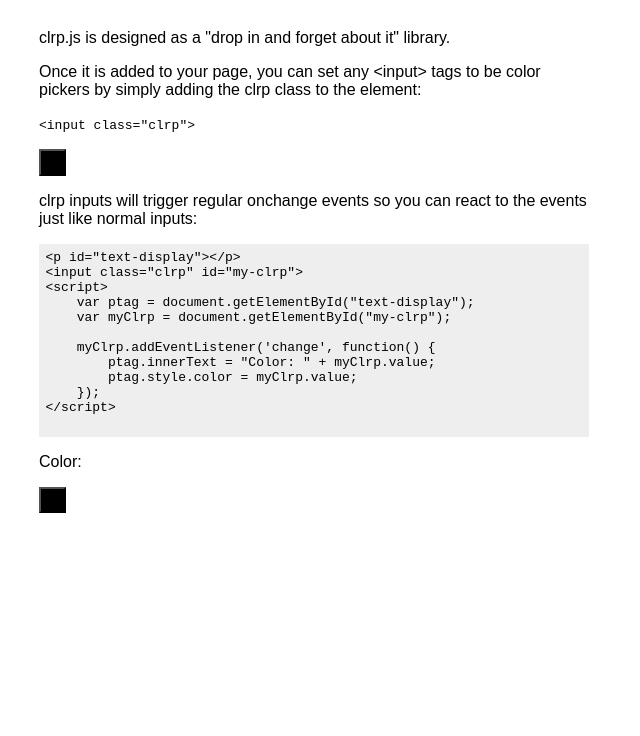
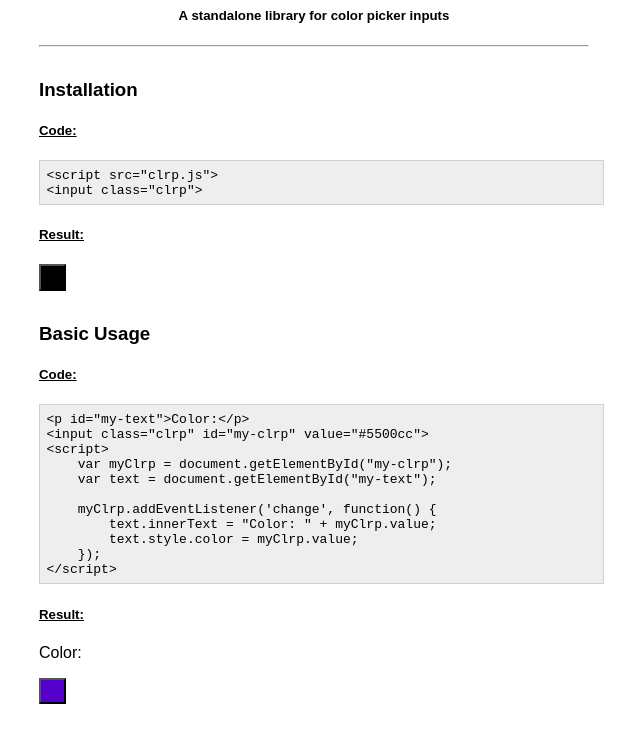
Before and after one commit to thomed/clrp.js, a plain HTML site: page example/index.html in a window 1280 px wide. Shown: the part 107-843 px from the top of the page, without its empty margins (326-966 px from the left). Before the commit the page ends 800 px from the top, so only its background shows below. Drawn offline with Linux system fonts and the light colour scheme.

Commit message:
Basic doc

```diff
--- a/example/index.html
+++ b/example/index.html
@@ -17,76 +17,49 @@
             </h5>
             <hr />
         </header>
-        <div>
-            <p>clrp.js is designed as a "drop in and forget about it" library.</p>
 
-            <p>
-                Once it is added to your page, you can set any &lt;input&gt; tags to be
-                color pickers by simply adding the clrp class to the element:
-            </p>
-            <p>
-                <code>
-                    &lt;input class="clrp"&gt;
-                </code>
-            </p>
-            <input class="clrp">
+        <div class="docs">
+            <div id="installation">
+                <h3>Installation</h3>
+                <h5><u>Code:</u></h5>
+<pre><code>&lt;script src="clrp.js"&gt;
+&lt;input class="clrp"&gt;
+</code></pre>
+                <h5><u>Result:</u></h5>
+                <input class="clrp">
+            </div>
 
-            <p>
-                clrp inputs will trigger regular onchange events so you can react to
-                the events just like normal inputs:
-            </p>
-            <p>
-                <pre>
-&lt;p id="text-display"&gt;&lt;/p&gt;
-&lt;input class="clrp" id="my-clrp"&gt;
+            <div id="basic-usage">
+                <h3>Basic Usage</h3>
+                <h5><u>Code:</u></h5>
+<pre><code>&lt;p id="my-text"&gt;Color:&lt;/p&gt;
+&lt;input class="clrp" id="my-clrp" value="#5500cc"&gt;
 &lt;script&gt;
-    var ptag = document.getElementById("text-display");
     var myClrp = document.getElementById("my-clrp");
+    var text = document.getElementById("my-text");
 
     myClrp.addEventListener('change', function() {
-        ptag.innerText = "Color: " + myClrp.value;
-        ptag.style.color = myClrp.value;
+        text.innerText = "Color: " + myClrp.value;
+        text.style.color = myClrp.value;
     });
 &lt;/script&gt;
-                </pre>
-            </p>
+</code></pre>
+                <h5><u>Result:</u></h5>
+                <p id="my-text">Color:</p>
+                <input class="clrp" id="my-clrp" value="#5500cc">
+            </div>
 
-            <p id="text-display">Color:</p>
-            <input class="clrp" id="my-clrp">
-            <script>
-                var ptag = document.getElementById("text-display");
-                var myClrp = document.getElementById("my-clrp");
-
-                myClrp.addEventListener('change', function() {
-                    ptag.innerText = "Color: " +  myClrp.value;
-                    ptag.style.color = myClrp.value;
-                });
-            </script>
         </div>
 
-        <!--
-        <label class="label-top" for="left">Left: <span id="test-left"></span></label>
-        <input id="left" class="clrp input-label-top" value="#00aaff">
-        <label class="label-top" for="right">Right: <span id="test-right"></span></label>
-        <input id="right" class="clrp input-label-top">
-        -->
     </div>
 
     <script>
-        document.addEventListener("DOMContentLoaded", function() {
-            var clrpLeft = document.getElementById("left");
-            var clrpRight = document.getElementById("right");
-            var testLeft = document.getElementById("test-left");
-            var testRight = document.getElementById("test-right");
+        var myClrp = document.getElementById("my-clrp");
+        var text = document.getElementById("my-text");
 
-            clrpLeft.addEventListener('change', function() {
-                testLeft.innerText = clrpLeft.value;
-            });
-
-            clrpRight.addEventListener('change', function() {
-                testRight.innerText = clrpRight.value;
-            });
-
+        myClrp.addEventListener('change', function() {
+            text.innerText = "Color: " + myClrp.value;
+            text.style.color = myClrp.value;
         });
     </script>
     <script src="../clrp.js"></script>
--- a/example/style.css
+++ b/example/style.css
@@ -3,14 +3,20 @@ body {
 }
 
 pre {
-    width: auto;
-    white-space: pre-wrap;
+    width: 100%;
     background-color: #eeeeee;
     padding: 0.5em;
+    border: solid 1px #d0d0d0;
+    font-family: monospace;
+    margin-bottom: 1em;
 }
 
-#left {
-    margin-right: 8em;
+.code > p {
+    margin: 0;
+}
+
+.docs > div {
+    margin-bottom: 2em;
 }
 
 .main-content {
@@ -20,17 +26,5 @@ pre {
 
 .main-content header {
     margin: 2em auto;
-}
-
-.main-content h1, h2, h3, h4, h5, h6 {
-    margin: 0;
     text-align: center;
 }
-
-.input-label-top {
-    margin-top: 1.5em;
-}
-
-.label-top {
-    position: absolute;
-}
```
